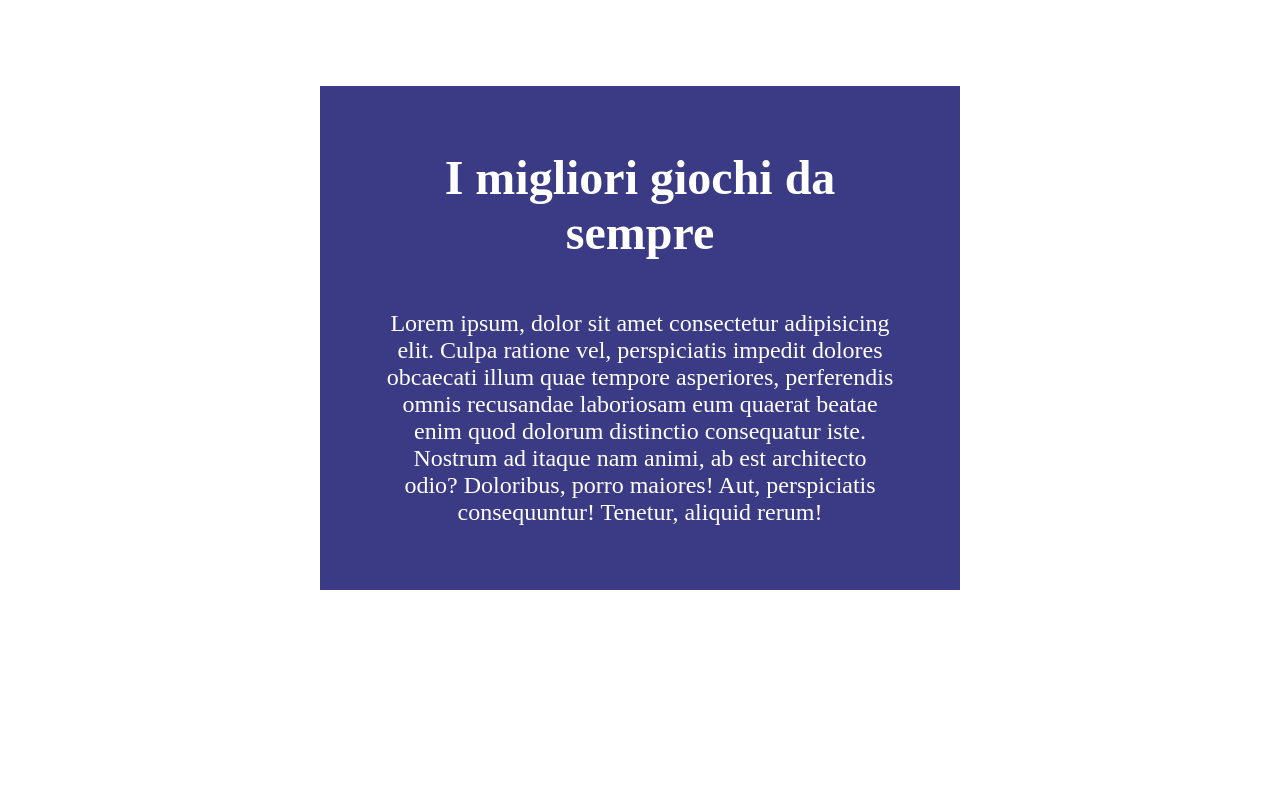
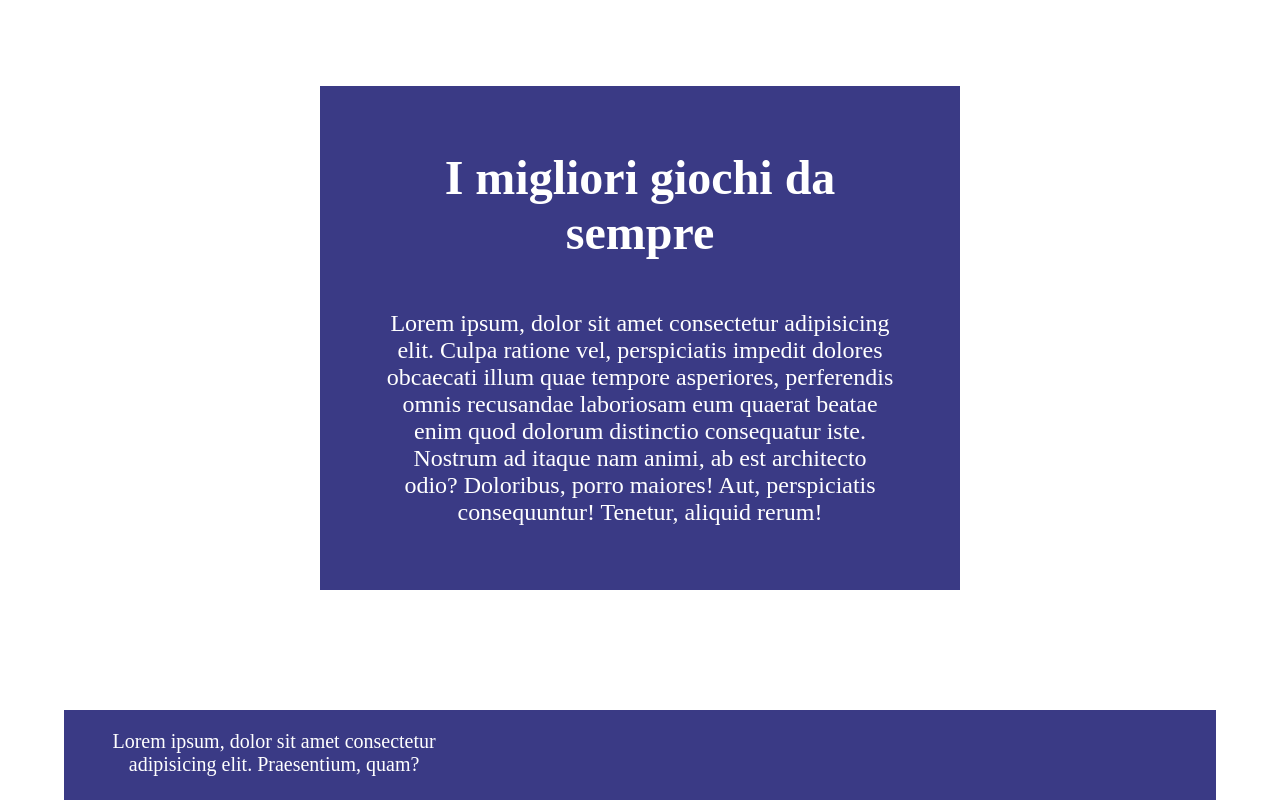
Before and after one commit to matteo-bellinaso/esercitazione, an Angular app in the folder esercitazione/: page / in a window 1280 px wide. Shown: the part 484-1284 px from the top of the page. Before the commit the page ends 1074 px from the top, so only its background shows below. Built offline with nearby package versions, Linux system fonts and the light colour scheme.

Commit message:
aggiunta footer buggato

```diff
--- a/esercitazione/src/app/app.component.html
+++ b/esercitazione/src/app/app.component.html
@@ -6,3 +6,6 @@
     <list *ngSwitchCase="'list'"></list>
     <!-- <edit *ngSwitchCase="'edit'"></edit> -->
 </div>
+
+
+<footer></footer>
--- a/esercitazione/src/app/app.module.ts
+++ b/esercitazione/src/app/app.module.ts
@@ -7,6 +7,7 @@ import { NavbarComponent } from './navbar/navbar.component';
 import { HomeComponent } from './home/home.component';
 import { ComunicatorService } from './comunicator.service';
 import { ListComponent } from './list/list.component';
+import { FooterComponent } from './footer/footer.component';
 
 
 @NgModule({
@@ -14,7 +15,8 @@ import { ListComponent } from './list/list.component';
     AppComponent,
     NavbarComponent,
     HomeComponent,
-    ListComponent
+    ListComponent,
+    FooterComponent
   ],
   imports: [
     BrowserModule
--- /dev/null
+++ b/esercitazione/src/app/footer/footer.component.css
@@ -0,0 +1,16 @@
+#footer {
+    color: white;
+    background-color: rgb(58, 58, 133);
+    margin-top: 120px;
+    width: 90%;
+    margin-left: 5%;
+    height: 90px;
+}
+
+.text {
+    width: 33%;
+    float: left;
+    font-size: 20px;
+    text-align: center;
+    padding: 20px;
+}
--- /dev/null
+++ b/esercitazione/src/app/footer/footer.component.html
@@ -0,0 +1,6 @@
+<div id="footer">
+
+    <div class="text">Lorem ipsum, dolor sit amet consectetur adipisicing elit. Praesentium, quam?</div>
+    <div class="text"></div>
+    <div class="text"></div>
+</div>
--- /dev/null
+++ b/esercitazione/src/app/footer/footer.component.ts
@@ -0,0 +1,15 @@
+import { Component, OnInit } from '@angular/core';
+
+@Component({
+  selector: 'footer',
+  templateUrl: './footer.component.html',
+  styleUrls: ['./footer.component.css']
+})
+export class FooterComponent implements OnInit {
+
+  constructor() { }
+
+  ngOnInit() {
+  }
+
+}
--- a/esercitazione/src/app/navbar/navbar.component.ts
+++ b/esercitazione/src/app/navbar/navbar.component.ts
@@ -11,7 +11,7 @@ import { ComunicatorService } from '../comunicator.service';
 export class NavbarComponent implements OnInit {
 
   menuItems: menuItem[] = [
-    new menuItem("edit", 'Edit', true),
+    new menuItem("detail", 'Detail', true),
     new menuItem("list", 'Lista'),
     new menuItem("home", 'Home')
   ];
```
Also changed, not shown: 1 other file (tests, documents, lock files or other folders).
